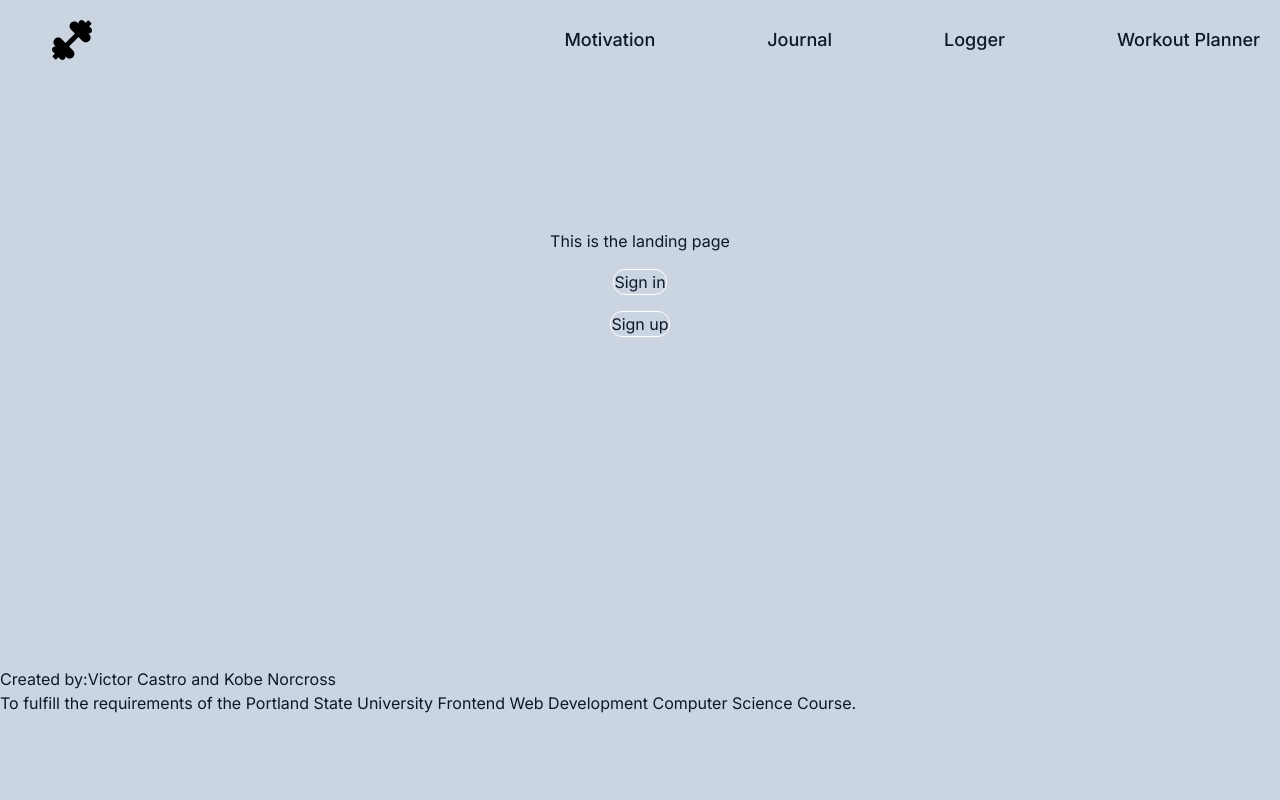
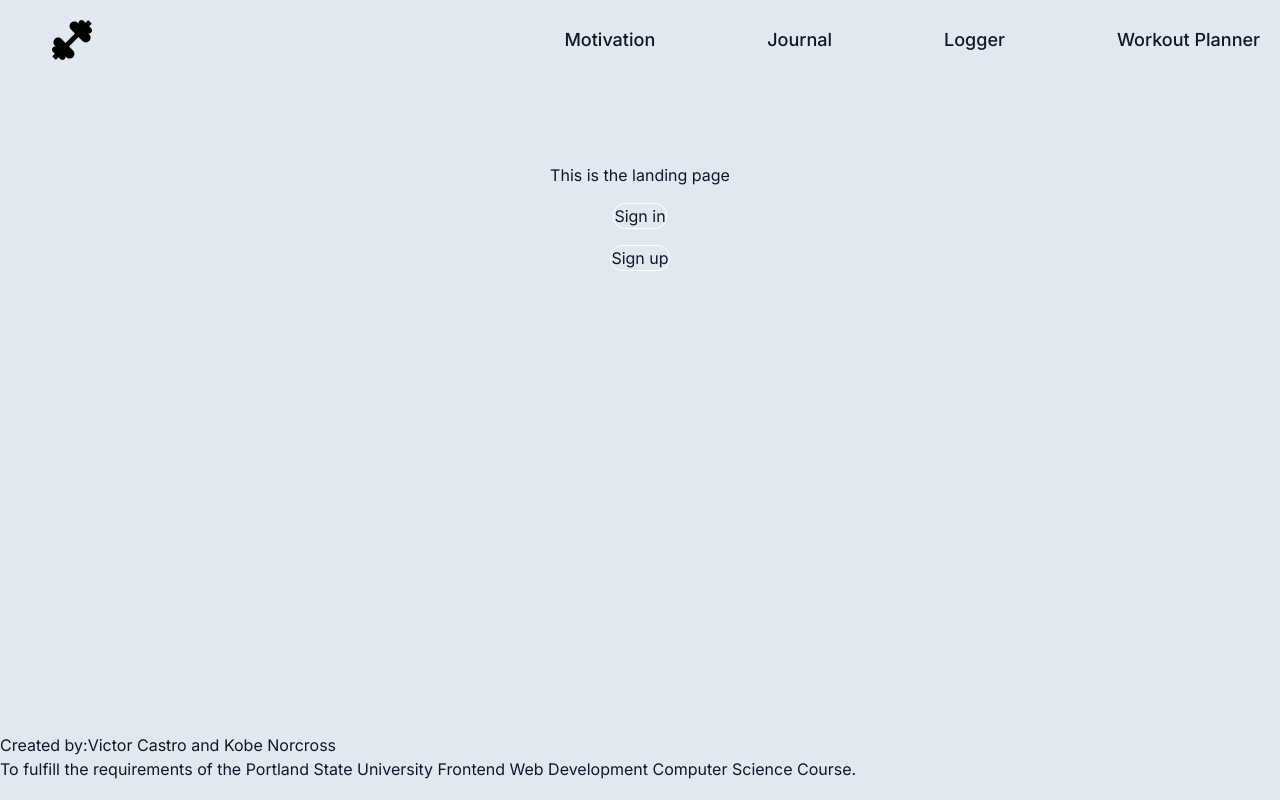
Before and after one commit to Norcrossover/fitness-finesse, a Next.js app: page / in a window 1280 px wide. Built offline with nearby package versions, Linux system fonts and the light colour scheme.

Commit message:
Updated layout for landing page

```diff
--- a/app/layout.tsx
+++ b/app/layout.tsx
@@ -20,11 +20,13 @@ export default function RootLayout({
   return (
     <ClerkProvider>
       <html lang="en">
-        <body className={`${inter.className} bg-slate-300 text-slate-900`}>
-          <div className="h-1/6">
+        <body
+          className={`${inter.className} bg-slate-200 text-slate-900 grid grid-rows-12`}
+        >
+          <div>
             <Header />
           </div>
-          {children}
+          <div className="row-span-10">{children}</div>
           <div>
             <Footer />
           </div>
--- a/app/page.tsx
+++ b/app/page.tsx
@@ -3,7 +3,7 @@ import { SignInButton, SignUpButton } from "@clerk/nextjs";
 
 export default function Home() {
   return (
-    <main className="h-4/6 flex gap-4 flex-col items-center align-items-center p-24">
+    <main className="h-full flex gap-4 flex-col items-center align-items-center p-24">
       <h1>This is the landing page</h1>
       <div className="border border-white rounded-xl">
         <SignInButton
```
